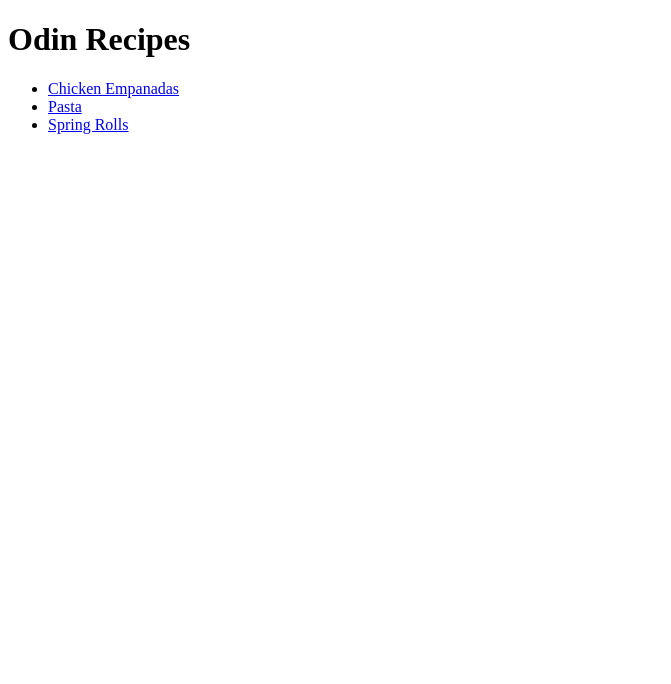
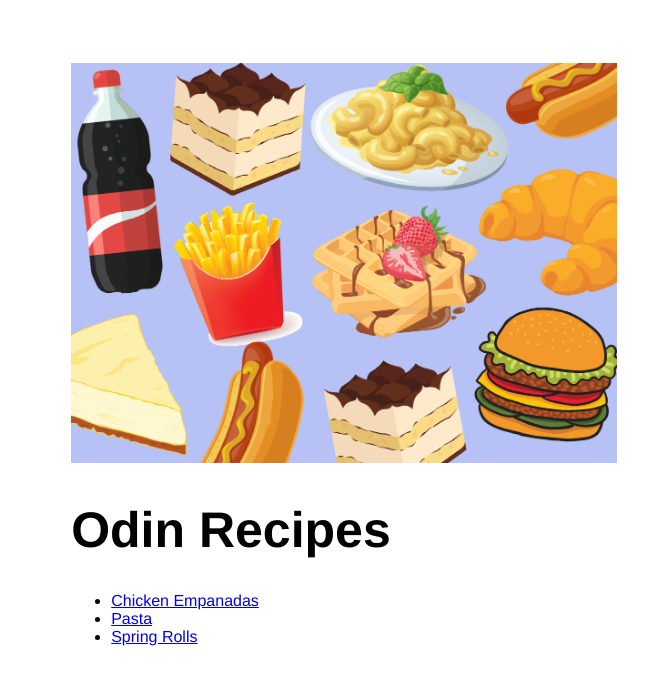
Before and after one commit to joshuahuynh0/odin-recipes, a plain HTML site: page index.html in a window 1280 px wide. Shown: the whole page, without its empty margins (0-671 px from the left). Drawn offline with Linux system fonts and the light colour scheme.

Commit message:
Add CSS stylesheet to directory, insert image in home screen, added todo list in README

```diff
--- a/index.html
+++ b/index.html
@@ -3,9 +3,17 @@
     <head>
         <meta charset="UTF-8"/>
         <title>Odin Recipes!</title>
+        <link rel="stylesheet" href="style.css">
     </head>
     <body>
-        <h1>Odin Recipes</h1>
+
+        <div>
+            <img
+                src="./images/home-screen-1.jpg"
+                alt="Image of various foods"
+                class="home-screen-img"
+            >
+            <h1 class="website-heading">Odin Recipes</h1>
             <ul>
                 <li>
                     <a href="./recipes/chicken-empanadas.html">Chicken Empanadas</a>
@@ -17,5 +25,7 @@
                     <a href="./recipes/spring-roll.html">Spring Rolls</a>
                 </li>
             </ul>
+
+        </div>
     </body>
 </html>
--- /dev/null
+++ b/style.css
@@ -0,0 +1,23 @@
+* {
+    font-family: 'Helvetica', sans-serif;
+}
+
+div {
+    margin-left: 5%;
+    margin-top: 5%;
+    margin-right: 5%;
+}
+
+.website-heading {
+    font-size: 50px;
+}
+
+.home-screen-img {
+    height: 400px;
+}
+
+.recipe-img {
+    height: 350px;
+    float:right;
+    padding-left: 1%;
+}
```
Also changed, not shown: recipes/chicken-empanadas.html (+6 -1 lines), recipes/pasta.html (+4 -0 lines), recipes/spring-roll.html (+4 -0 lines), images/home-screen-1.jpg (added), 1 other file. Lines whose indentation alone changed are shown as unchanged.
